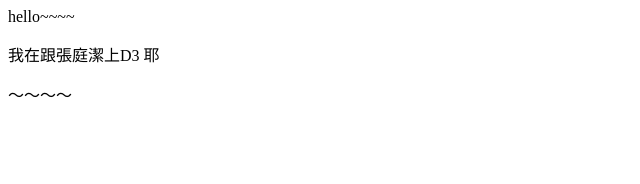
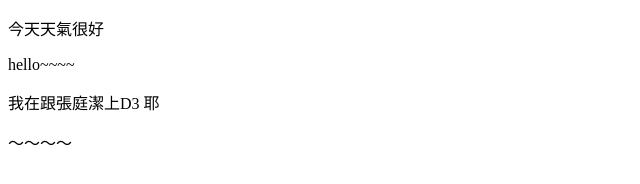
Before and after one commit to yoyo2002270/d3class, a plain HTML site: page d3class/index.html in a window 1280 px wide. Shown: the whole page, without its empty margins (0-640 px from the left). Drawn offline with Linux system fonts and the light colour scheme.

Commit message:
Update index.html

```diff
--- a/d3class/index.html
+++ b/d3class/index.html
@@ -10,6 +10,7 @@
 
 	<body>
         <div color="pink">
+		<p>今天天氣很好</p>
             hello~~~~<p color="#00f" >我在跟張庭潔上D3 耶</p>～～～～
 
         </div>
```
